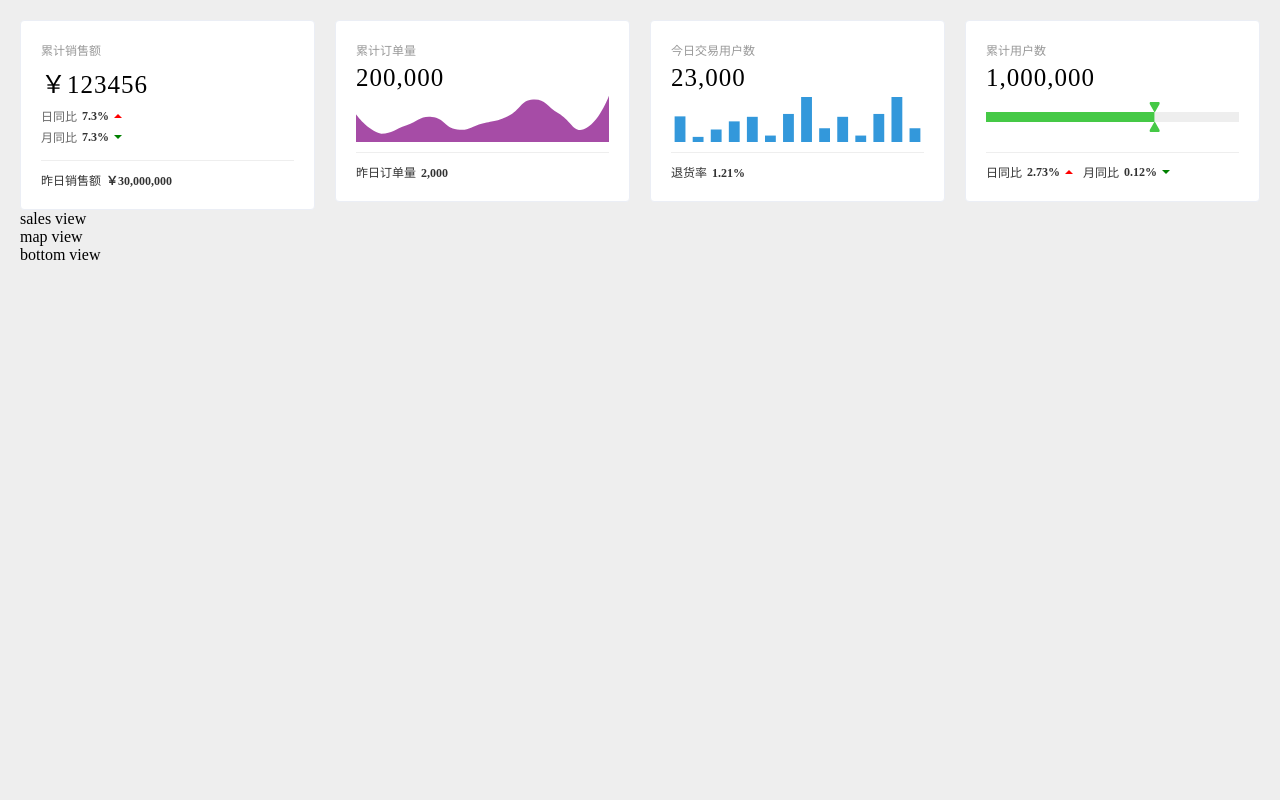
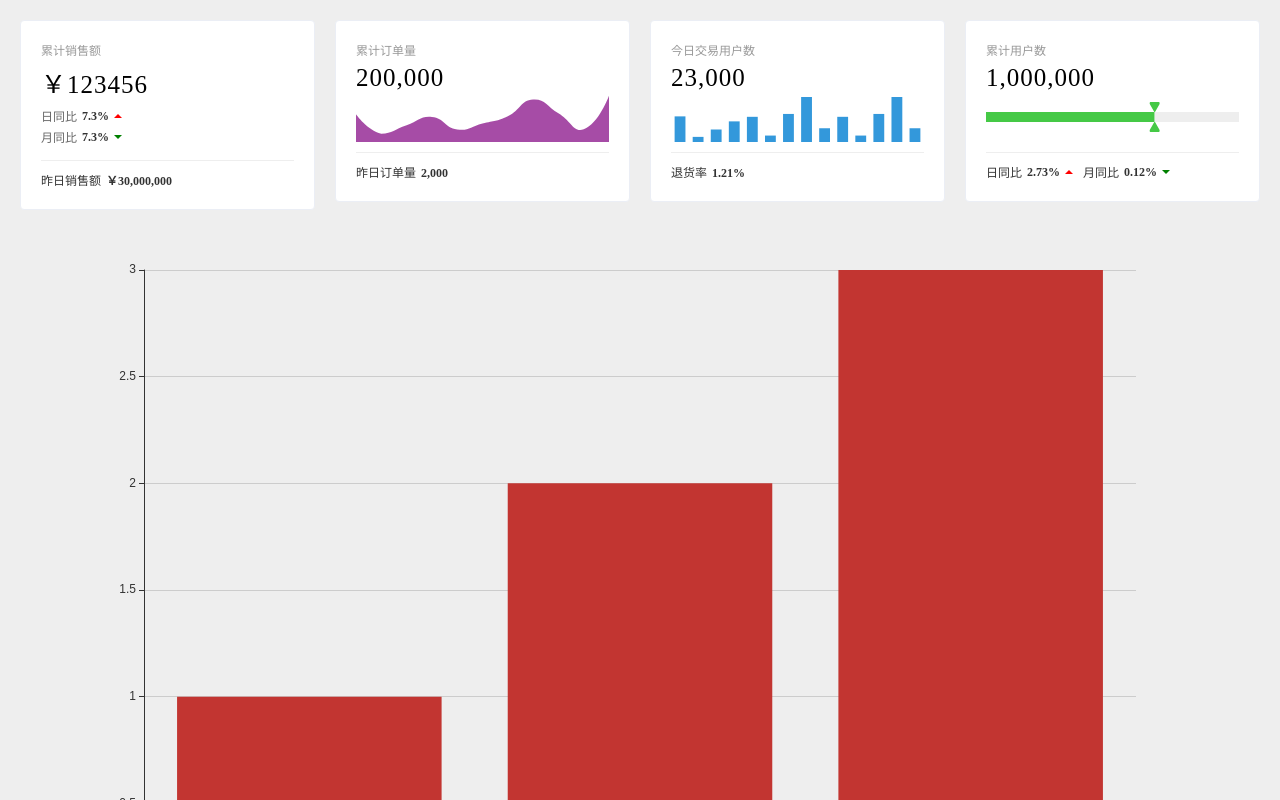
Before and after one commit to fungzhanyang/datav-report, a Vue app: page /#/ in a window 1280 px wide. Built offline with nearby package versions, Linux system fonts and the light colour scheme.

Commit message:
引入vue-echarts

```diff
--- a/package.json
+++ b/package.json
@@ -12,6 +12,7 @@
     "echarts": "^4.8.0",
     "element-ui": "^2.4.5",
     "vue": "^2.6.11",
+    "vue-echarts": "^5.0.0-beta.0",
     "vue-router": "^3.4.1"
   },
   "devDependencies": {
--- a/src/components/SalesView/index.vue
+++ b/src/components/SalesView/index.vue
@@ -1,9 +1,24 @@
 <template>
-  <div class="">sales view</div>
+  <v-chart :options="data" autoresize></v-chart>
 </template>
 
 <script>
-export default {}
+export default {
+  data () {
+    return {
+      data: {
+        xAxis: { type: 'category' },
+        yAxis: {},
+        series: [{ type: 'bar', data: [1, 2, 3] }]
+      }
+    }
+  }
+}
 </script>
 
-<style lang="scss" scoped></style>
+<style lang="scss" scoped>
+.echarts {
+  width: 100%;
+  height: 100%;
+}
+</style>
--- a/src/main.js
+++ b/src/main.js
@@ -3,12 +3,14 @@ import App from './App.vue'
 import router from './router'
 import element from './plugins/element.js'
 import ECharts from 'echarts'
+import VueECharts from 'vue-echarts'
 
 Vue.config.productionTip = false
 
 Vue.prototype.$echarts = ECharts
 
 Vue.use(element)
+Vue.component('v-chart', VueECharts)
 
 new Vue({
   router,
--- a/src/views/Home.vue
+++ b/src/views/Home.vue
@@ -32,5 +32,6 @@ export default {
   background: #eee;
   box-sizing: border-box;
   padding: 20px;
+  overflow: auto;
 }
 </style>
```
Also changed, not shown: 1 other file (tests, documents, lock files or other folders).
